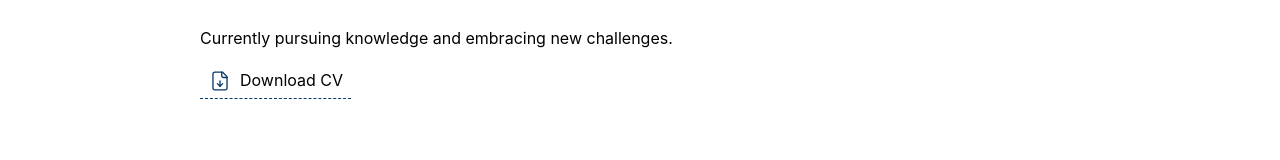
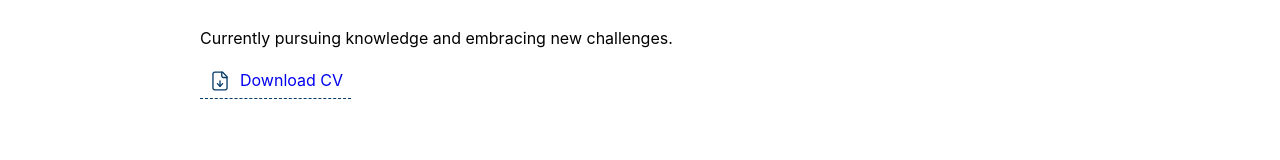
Before and after one commit to Sakarrr/portfolio-site-react, a React (Create React App) app: page / in a window 1280 px wide. Shown: the part 484-644 px from the top of the page. Built offline with nearby package versions, Linux system fonts and the light colour scheme.

Commit message:
Implement - Download CV on click functionality

```diff
--- a/src/App.css
+++ b/src/App.css
@@ -96,6 +96,7 @@ body {
     a {
       display: flex;
       gap: 8px;
+      text-decoration: none;
     }
   }
 
@@ -306,7 +307,7 @@ body {
 }
 
 .ss-resume {
-  height: 100vh;
+  height: 85vh;
   display: flex;
   justify-content: center;
   align-items: center;
--- a/src/components/Intro.js
+++ b/src/components/Intro.js
@@ -1,4 +1,5 @@
 import React from "react";
+import cv from "../assets/Sakar_Shrestha_CV_2024.pdf";
 
 function IntroSection() {
   return (
@@ -23,7 +24,7 @@ function IntroSection() {
       </p>
       <span className="ss-intro__download-cv">
         {/* eslint-disable-next-line jsx-a11y/anchor-is-valid */}
-        <a>
+        <a href={cv} download="Sakar_Shrestha_CV_2024.pdf">
           <svg
             xmlns="http://www.w3.org/2000/svg"
             width="24"
```
